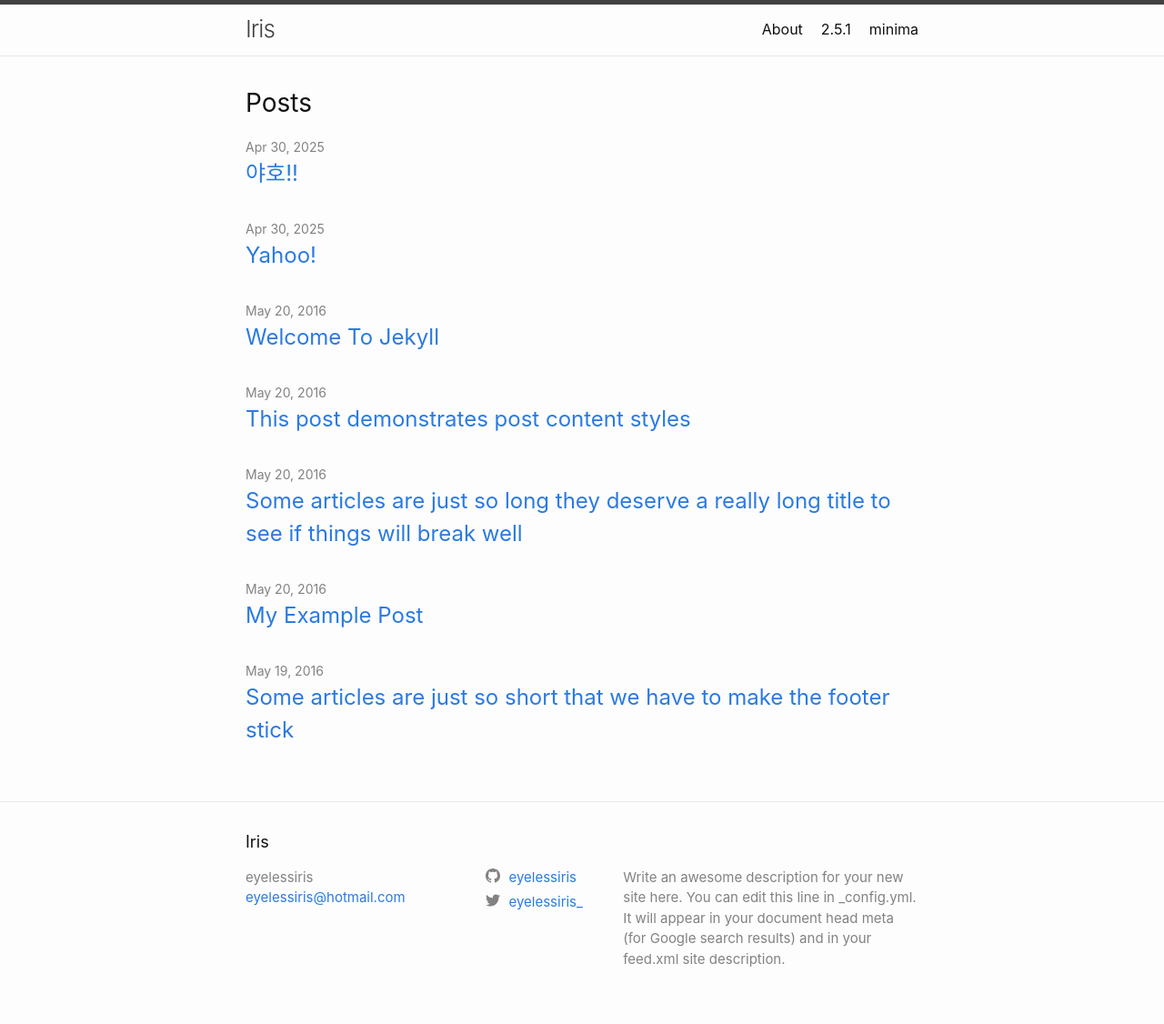
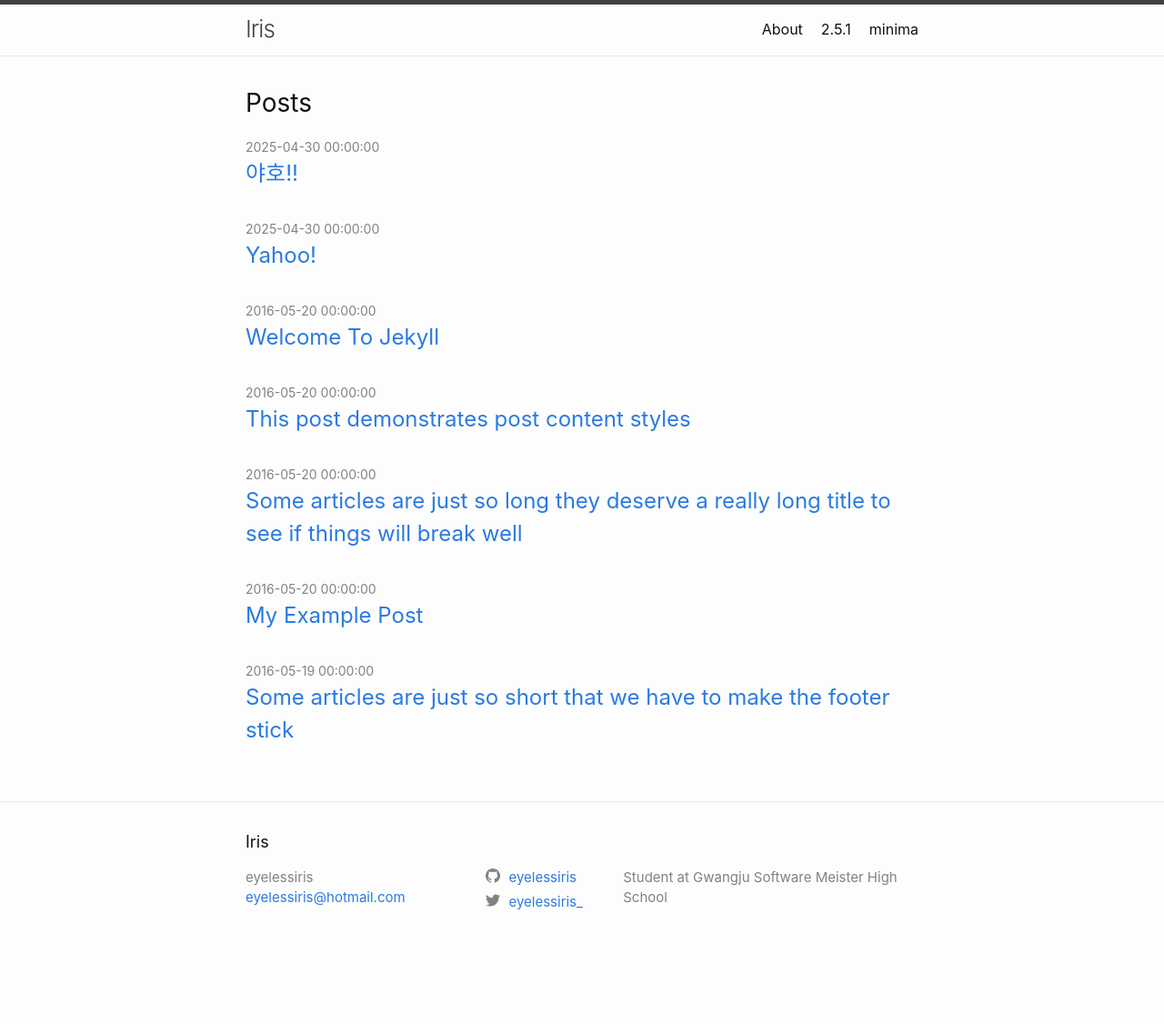
Before and after one commit to eyelessiris/eyelessiris.github.io, a Jekyll site: the page built from index.md, in a window 1280 px wide. Shown: the whole page at 91% size. Built offline with Jekyll 4.4.1, drawn with Linux system fonts in a browser that asks for light colours; after the commit the page ends 1064 px from its top, so only the background shows below that.

Commit message:
Update _config.yml

```diff
--- a/_config.yml
+++ b/_config.yml
@@ -2,9 +2,7 @@ title: Iris
 author: eyelessiris
 email: eyelessiris@hotmail.com
 description: > # this means to ignore newlines until "twitter_username:"
-  Write an awesome description for your new site here. You can edit this
-  line in _config.yml. It will appear in your document head meta (for
-  Google search results) and in your feed.xml site description.
+  Student at Gwangju Software Meister High School
 
 # social links
 twitter_username: eyelessiris_
@@ -32,7 +30,7 @@ show_excerpts: false # set to true to show excerpts on the homepage
 # Minima date format
 # refer to http://shopify.github.io/liquid/filters/date/ if you want to customize this
 minima:
-  date_format: "%b %-d, %Y"
+  date_format: "%F %H:%M:%S"
 
 # If you want to link only specific pages in your header, uncomment
 # this and add the path to the pages in order as they should show up
```
